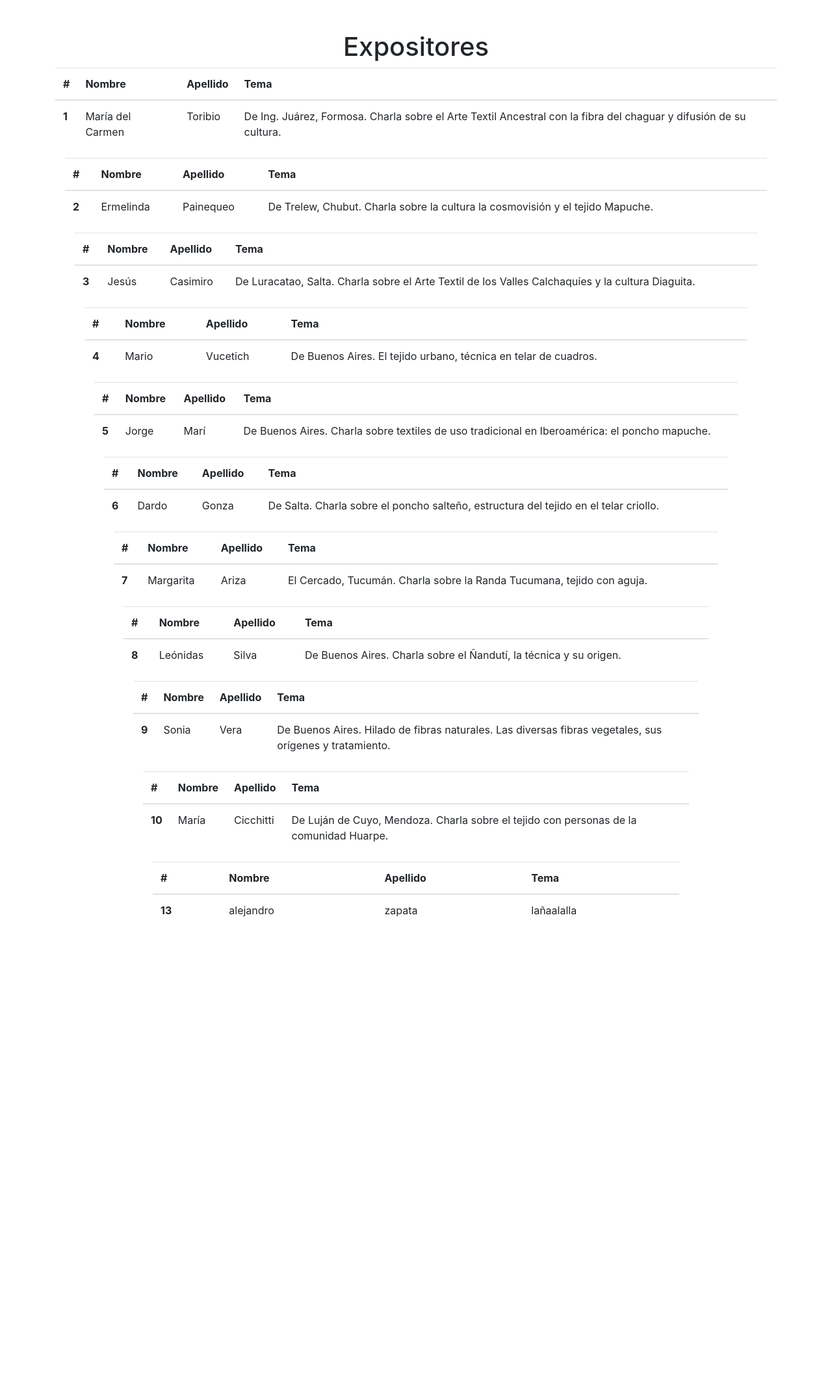
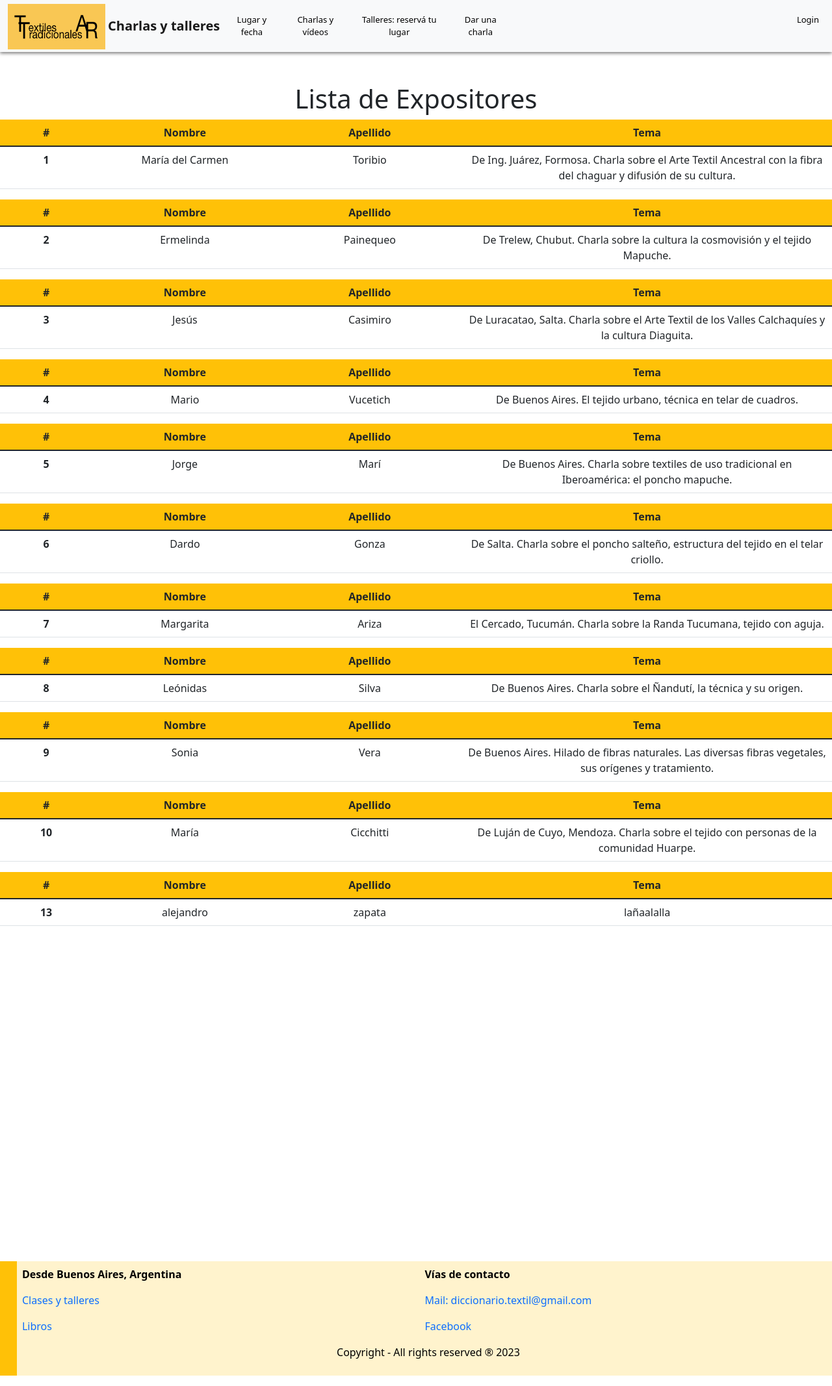
Before and after one commit to IsabelIMTextil/phpintegrador1, a PHP site: page /pages/expositores.php in a window 1280 px wide. Shown: the whole page at 65% size. Before the commit the page ends 1411 px from the top, so only its background shows below. Run offline with PHP 8.4, Linux system fonts and the light colour scheme; data comes from the database, SQL or seed files in the repository.

Commit message:
actualizo archivo php daniel

```diff
--- a/pages/expositores.php
+++ b/pages/expositores.php
@@ -28,24 +28,71 @@ $conn->close();
 <head>
     <meta charset="UTF-8">
     <meta name="viewport" content="width=device-width, initial-scale=1.0">
-    <link rel="stylesheet" href="https://cdn.jsdelivr.net/npm/bootstrap@4.3.1/dist/css/bootstrap.min.css" integrity="sha384-ggOyR0iXCbMQv3Xipma34MD+dH/1fQ784/j6cY/iJTQUOhcWr7x9JvoRxT2MZw1T" crossorigin="anonymous">
+    <link href="https://cdn.jsdelivr.net/npm/bootstrap@5.1.3/dist/css/bootstrap.min.css" rel="stylesheet" integrity="sha384-1BmE4kWBq78iYhFldvKuhfTAU6auU8tT94WrHftjDbrCEXSU1oBoqyl2QvZ6jIW3" crossorigin="anonymous"><link rel="stylesheet" href="../css/styles.css">
     <title>Oradores</title>
 </head>
 <body>
+
+<header>
+
+  <nav class="navbar navbar-expand-md navbar-light bg-light navbar-fixed-top">
+
+    <div class="container-fluid">
+
+      <a href="../index.php"><img src="../imagenes/logo.png" alt="Logo" width="150" height="70" class="d-inline-block align-text-top"></a>
+
+
+      <a class="navbar-brand m-1" href="#"><strong>Charlas y talleres</strong></a>
+
+      <button class="navbar-toggler" type="button" data-bs-toggle="collapse" data-bs-target="#navbarSupportedContent" aria-controls="navbarSupportedContent" aria-expanded="false" aria-label="Toggle navigation">
+        <span class="navbar-toggler-icon"></span>
+      </button>
+      <div class="collapse navbar-collapse " id="navbarSupportedContent">
+        <ul class="navbar-nav me-auto mb-2 mb-lg-0 bg-light text-center">
+          <li class="nav-item">
+            <a class="nav-link" href="#nuevo">Lugar y fecha</a>
+          </li>
+          <li class="nav-item">
+            <a class="nav-link active" aria-current="page" href="#charlas">Charlas y vídeos</a>
+          </li>
+          <li class="nav-item">
+            <a class="nav-link active" aria-current="page" href="#talleres">Talleres: reservá tu lugar</a>
+          </li>
+
+          <li class="nav-4">
+            <a class="nav-link active" aria-current="page" href="#presentacion">Dar una charla</a>
+          </li>
+          <!-- <li> <a  class="nav-link active" href="tickets.php"  target="_parent">Tickets</a></li> -->
+           <li> <a  class="nav-link active login-nav " href="admin.php"  target="_parent">Login</a></li>
+
+
+
+
+
+        </ul>
+
+      </div>
+    </div>
+</nav>
+
+</header>
+<!--  termina  nav  -->
+
 <br><br>
-<h1 class="text-center">Expositores</h1>
-
+<div>
+<h1 class="text-center">Lista de Expositores</h1>
+</div>
 <?php
 if ($result->num_rows > 0) {
     while ($row = $result->fetch_assoc()) {
 
         ?>
-        <div class="container">
+
     <div class="row">
-        <div class="col-lg-12">
-<table class="table table-border table-hover ">
-  <thead>
-    <tr>
+        <div class="col-12">
+<table class="table table-border table-hover text-center">
+  <thead class="bg-warning">
+    <tr class="bg-warning-subtle">
       <th >#</th>
       <th >Nombre</th>
       <th >Apellido</th>
@@ -54,22 +101,79 @@ if ($result->num_rows > 0) {
   </thead>
   <tbody>
     <tr>
-      <th ><?= $row['id_orador'] ?></th>
-      <td><?= $row['nombre'] ?></td>
-      <td><?= $row['apellido'] ?></td>
-      <td><?= $row['tema'] ?></td>
+      <th class="col-1"><?= $row['id_orador'] ?></th>
+      <td class="col-2"><?= $row['nombre'] ?></td>
+      <td class="col-2"><?= $row['apellido'] ?></td>
+      <td class="col-4"><?= $row['tema'] ?></td>
     </tr>
 
   </tbody>
 </table>
+</div>
+</div>
 <?php
 }
 }
 ?>
 
 
-</div>
-</div>
-</div>
+
+
+<!-- <footer id="">
+
+<div>
+
+    <div>
+      <div class="row">
+        <div class="row p-4 text-white w-100" id="fondo">
+
+          <div class="col-xs-12 col-md-6 col-lg-3">
+            <p class="h3">De nosotros </p>
+            <p class="text-decoration-none">Desde Buenos Aires, Argentina, impartimos clases presenciales y a distancia.</p>
+          </div>
+
+          <div class="col-xs-12 col-md-6 col-lg-3 text-white">
+            <ul>
+            <p class="h5 mb-3">Cursos y libros</p>
+          <li><a href="#">Telar horizontal</a></li>
+          <li><a href="#">Telar de cuadros</a></li>
+          <li><a href="#">Diseño de indumentaria</a></li>
+          <li><a href="#">Libros</a></li>
+        </ul>
+          </div>
+
+          <div class="col-xs-12 col-md-6 col-lg-3">
+
+
+            <ul>
+            <p class="h5 mb-3">Links</p>
+            <li><a href="#">Términos y condiciones</a></li>
+          <li><a href="#">Políticas de privacidad</a></li>
+            </ul>
+          </div>
+
+          <div class="col-12 col-md-6 col-lg-3 text-white">
+
+            <ul>
+            <p class="h5 mb-3">Contacto</p>
+               <li><a href="#">Instagram</a></li>
+          <li><a href="#">Facebook</a></li>
+            </ul>
+          </div>
+
+          <div class="col-12">
+            <p class="text-center">Copyright - All rights reserved  &#174  2023</p>
+        </div>
+
+
+      </div>
+    </div>
+
+
+    </footer>  -->
+    <script src="https://cdn.jsdelivr.net/npm/bootstrap@5.1.3/dist/js/bootstrap.bundle.min.js" integrity="sha384-ka7Sk0Gln4gmtz2MlQnikT1wXgYsOg+OMhuP+IlRH9sENBO0LRn5q+8nbTov4+1p" crossorigin="anonymous"></script>
+    <?php
+ require "footer.php"
+ ?>
 </body>
 </html>
```
